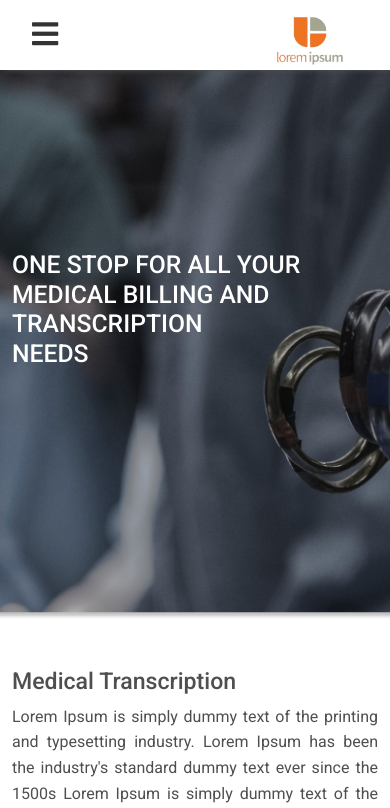
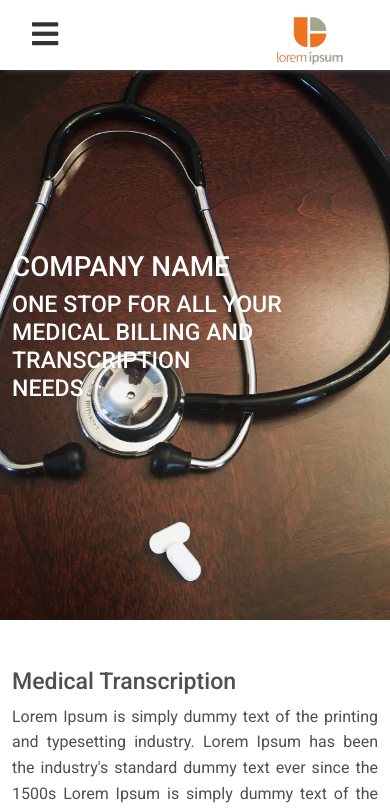
Before and after one commit to thephotogenicbug/Medical-Project-PHP, a PHP site: page / in a window 390 px wide. Shown: the top 808 px of the page. Run offline with PHP 8.4, Linux system fonts and the light colour scheme.

Commit message:
08-02-2022 : add new banner for mobile ui

```diff
--- a/css/styles.css
+++ b/css/styles.css
@@ -386,6 +386,13 @@ footer ul li a {
     width: 60%;
     margin-top: 0px;
   }
+  .banner {
+    background-image: url("../images/banner_mobile.jpg") !important;
+    height: 620px;
+    background-position: center;
+    background-size: cover;
+    overflow: hidden;
+  }
 }
 .banner {
   background-image: url("../images/banner.png");
--- a/index.php
+++ b/index.php
@@ -11,7 +11,8 @@
     <div class="banner">
       <div class="container">
         <div class="row">
-          <h2 class="text-white" style="margin-top:250px; color:#ffffff;">
+          <h1 class="text-white" style="margin-top:250px; color:#ffffff;">COMPANY NAME</h1>
+          <h2 class="text-white fs-3">
             ONE STOP FOR ALL YOUR <br />
             MEDICAL BILLING AND TRANSCRIPTION <br />
             NEEDS
```
Also changed, not shown: images/banner_mobile.jpg (added).
